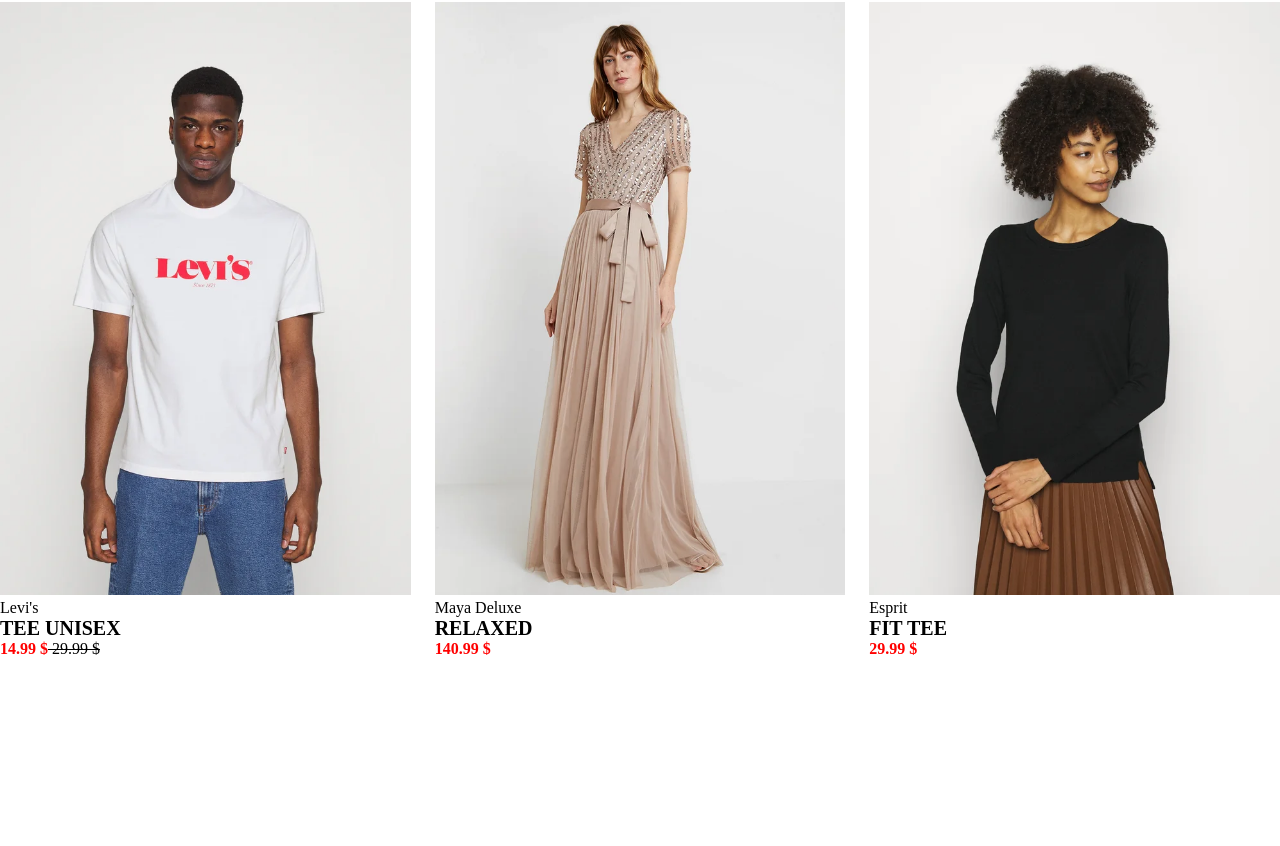
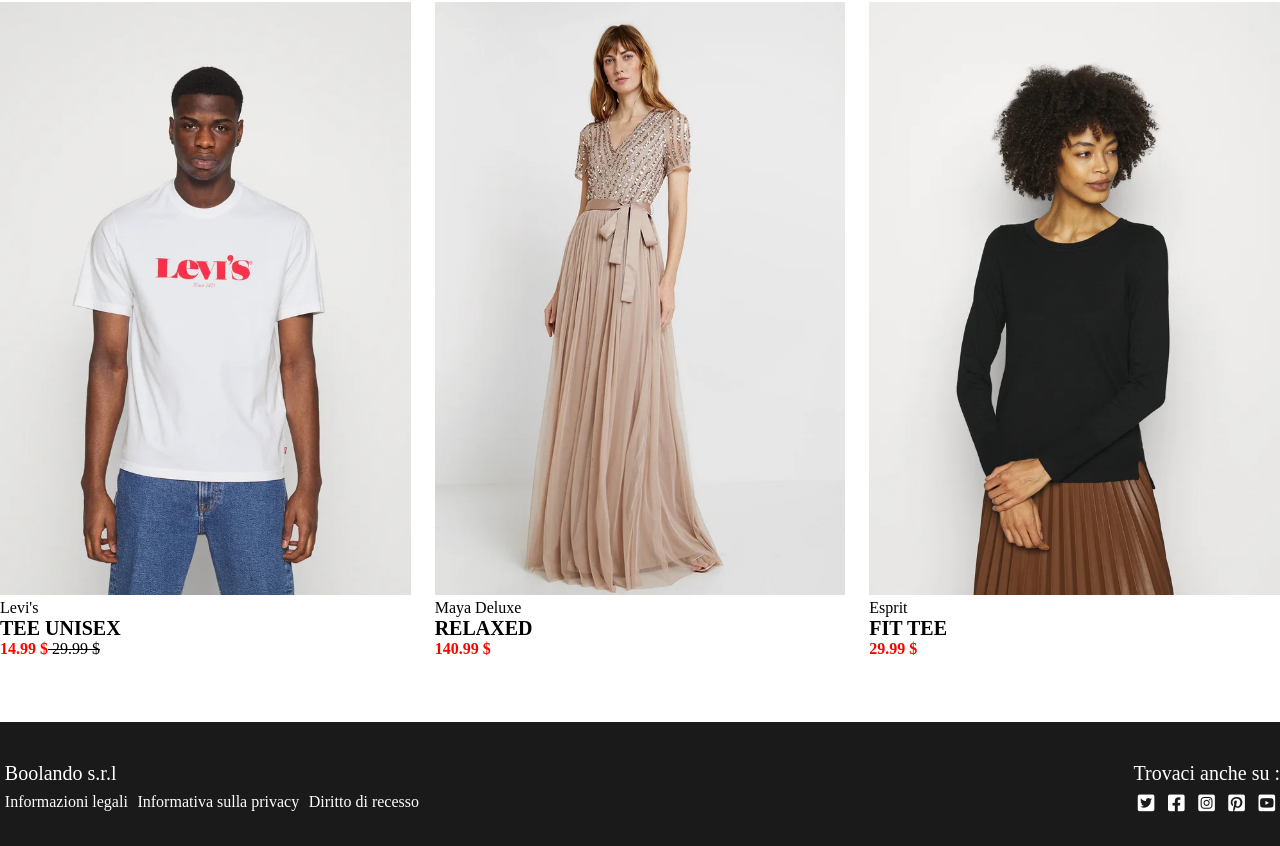
Before and after one commit to bia9400/html-css-boolando, a plain HTML site: page index.html in a window 1280 px wide. Shown: the part 833-1679 px from the top of the page. Before the commit the page ends 1555 px from the top, so only its background shows below. Drawn offline with Linux system fonts and the light colour scheme.

Commit message:
footer-end

```diff
--- a/css/style.css
+++ b/css/style.css
@@ -10,6 +10,12 @@ header{
     color: white;
     font-weight: 600;
     font-size: 20px;
+}
+footer{
+    background-color: #1A1A1A;
+    color: white;
+    padding-top: 1rem;
+    padding-bottom: 1rem;
 }
 .flex{
     display: flex;
@@ -27,10 +33,12 @@ header{
 height: 30px;
 }
 header a,
-header i {
+header i,
+footer a,
+footer i {
     text-decoration: none;
     color: white;
-    padding: 0 .2rem;
+    padding: 0 .3rem;
 }
 .main-container-fix{
     width: 100%;
@@ -58,3 +66,20 @@ main img {
 .column-text-underline{
     text-decoration: line-through;
 }
+footer .container{
+    justify-content: space-between;
+}
+.right-column{
+    text-align: right;
+}
+.footer-column{
+    padding-top: 1rem;
+    padding-bottom: 1rem;
+}
+.footer-title{
+    font-size: 20px;
+    padding: .5rem 0 ;
+}
+footer i {
+    font-size: 19px;
+}
--- a/index.html
+++ b/index.html
@@ -80,5 +80,24 @@
 
         </div>
     </main>
+
+    <footer>
+        <div class="container flex">
+            <div class="footer-column">
+                <div class="footer-title" style="padding-left: 0.3rem;">Boolando s.r.l</div>
+                <a href="">Informazioni legali</a><a href="">Informativa sulla privacy</a><a href="">Diritto di recesso</a>
+            </div>
+            <div class="footer-column right-column">
+                <div class="footer-title">Trovaci anche su :</div>
+                <div>
+                <i class="fa-brands fa-twitter-square"></i>
+                <i class="fa-brands fa-facebook-square"></i>
+                <i class="fa-brands fa-instagram-square"></i>
+                <i class="fa-brands fa-pinterest-square"></i>
+                <i class="fa-brands fa-youtube-square"></i>
+            </div>
+            </div>
+        </div>
+    </footer>
 </body>
 </html>
```
